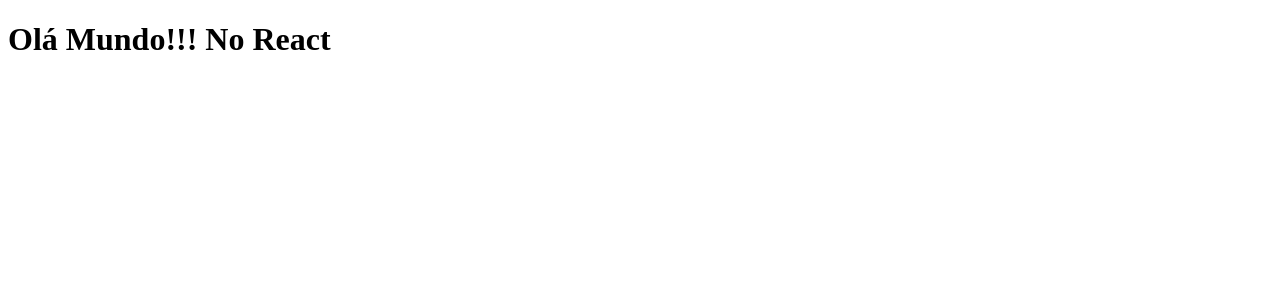
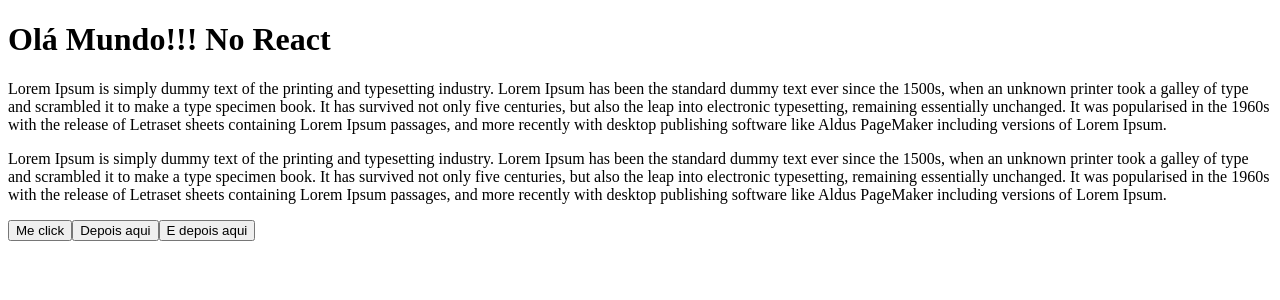
Before and after one commit to stumpf-alexandre/adaLetsCode, a React (Vite) app in the folder cursoAdaReact/projetoReact/: page / in a window 1280 px wide. Shown: the top 300 px of the page. Built offline with nearby package versions, Linux system fonts and the light colour scheme.

Commit message:
components e props no react

```diff
--- a/cursoAdaReact/projetoReact/src/App.jsx
+++ b/cursoAdaReact/projetoReact/src/App.jsx
@@ -1,8 +1,25 @@
+import MeuComponente from "./components/MeuComponents"
 
 function App() {
 
   return (
-    <h1>Olá Mundo!!! No React</h1>
+    <div>
+      <h1>Olá Mundo!!! No React</h1>
+
+      <MeuComponente/>
+      <MeuComponente/>
+
+      <MeuBotao conteudo='Me click'/>
+      <MeuBotao conteudo='Depois aqui'/>
+      <MeuBotao conteudo='E depois aqui'/>
+    </div>
+  )
+}
+function MeuBotao(props) {
+  return (
+
+    // eslint-disable-next-line react/prop-types
+    <button>{props.conteudo}</button>
   )
 }
 
--- /dev/null
+++ b/cursoAdaReact/projetoReact/src/components/MeuComponents.jsx
@@ -0,0 +1,7 @@
+
+
+export default function MeuComponente() {
+    return (
+      <p>Lorem Ipsum is simply dummy text of the printing and typesetting industry. Lorem Ipsum has been the standard dummy text ever since the 1500s, when an unknown printer took a galley of type and scrambled it to make a type specimen book. It has survived not only five centuries, but also the leap into electronic typesetting, remaining essentially unchanged. It was popularised in the 1960s with the release of Letraset sheets containing Lorem Ipsum passages, and more recently with desktop publishing software like Aldus PageMaker including versions of Lorem Ipsum.</p>
+    )
+}
```
